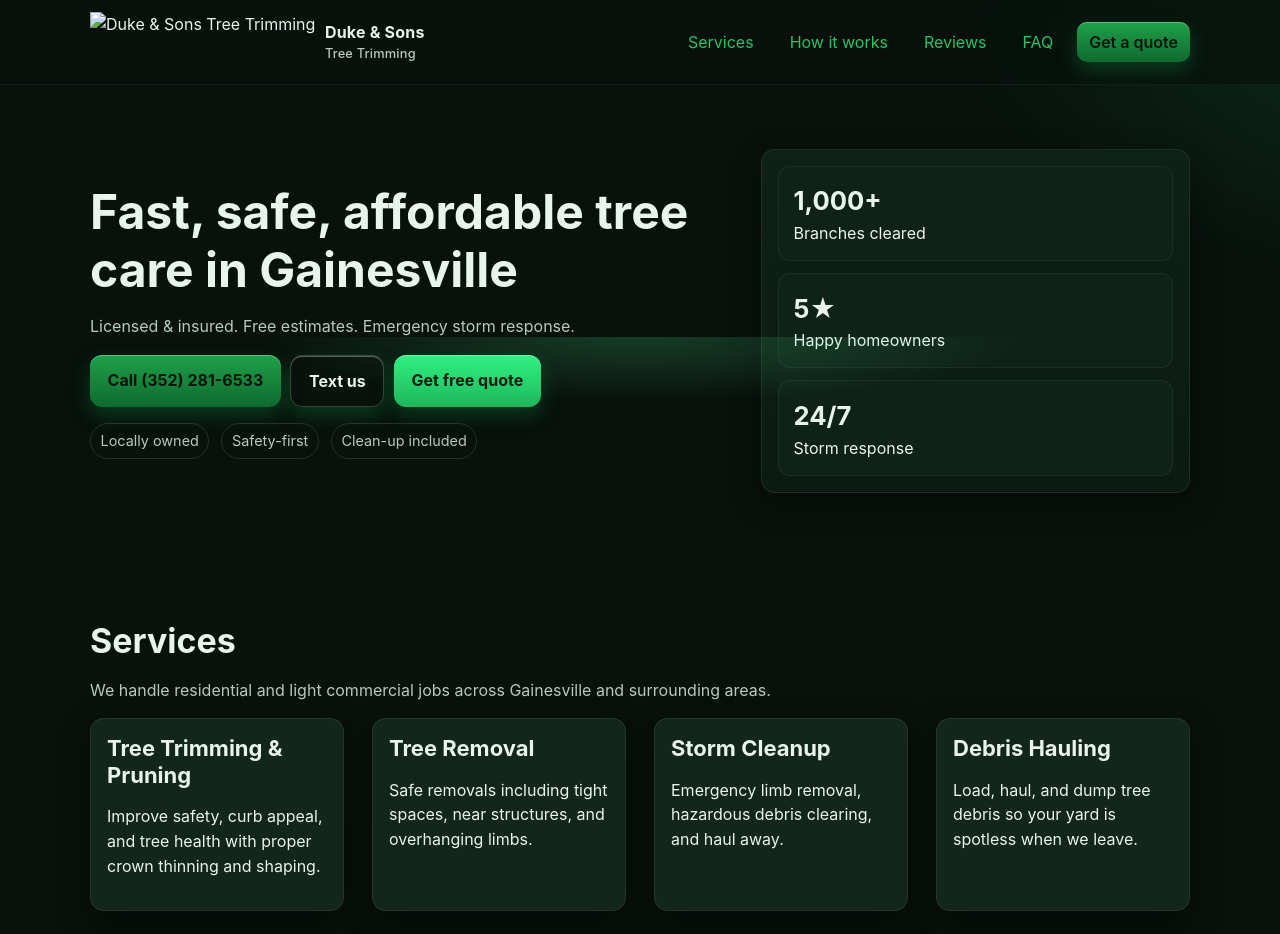
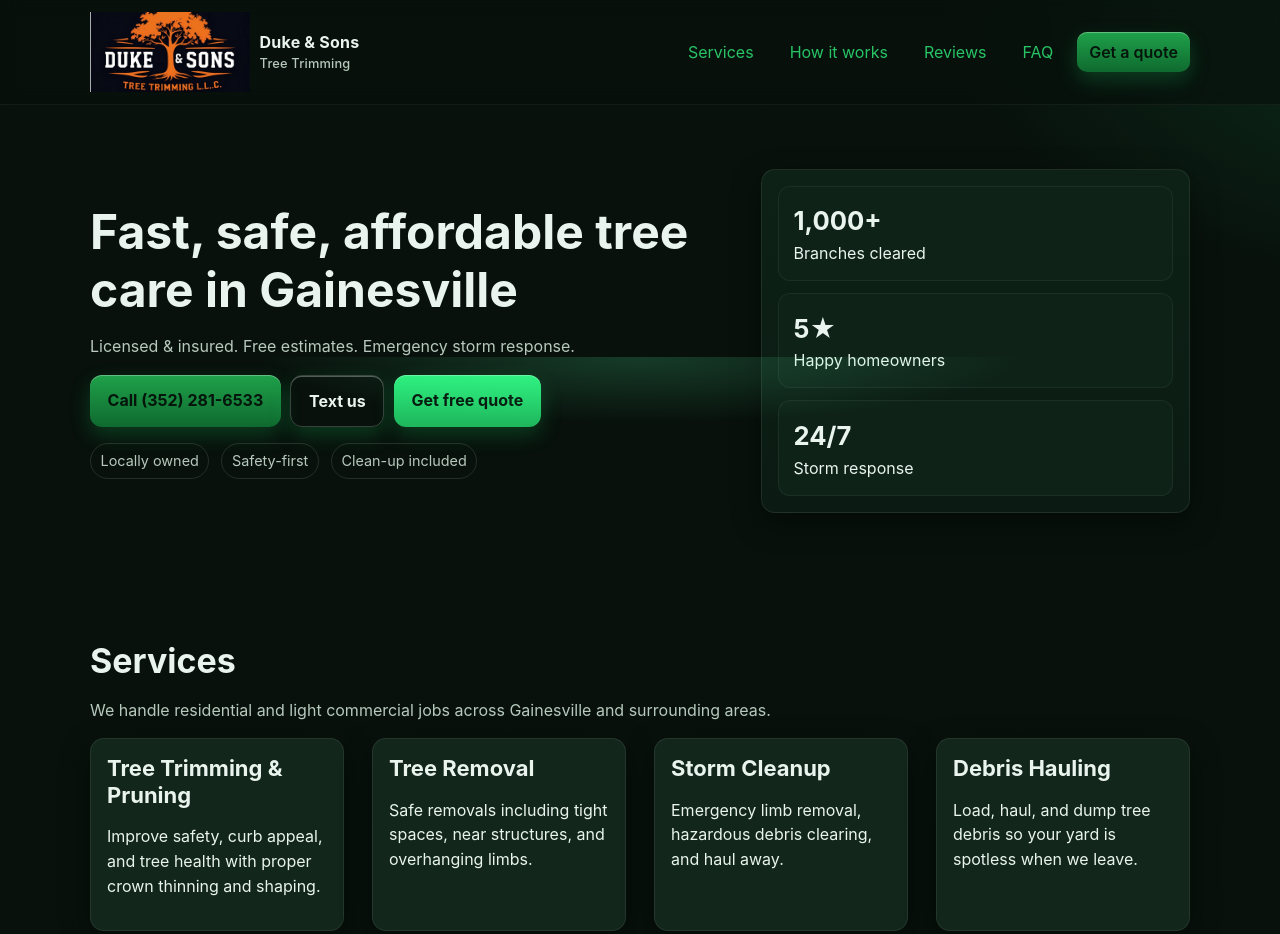
Before and after one commit to nathanbailes/duke-and-sons, a plain HTML site: page index.html in a window 1280 px wide. Shown: the top 934 px of the page. Drawn offline with Linux system fonts and the light colour scheme.

Commit message:
Update index.html

```diff
--- a/index.html
+++ b/index.html
@@ -61,7 +61,7 @@
   <header class="site-header" id="top">
     <div class="container header-inner">
       <a class="brand" href="#top" aria-label="Duke &amp; Sons home">
-        <img src="assets/logo.png" alt="Duke & Sons Tree Trimming" style="height:60px;">
+        <img src="logo.png" alt="Duke & Sons Tree Trimming" style="height:80px;">
         <span class="brand-text">Duke &amp; Sons<span class="sub">Tree Trimming</span></span>
       </a>
 
```
